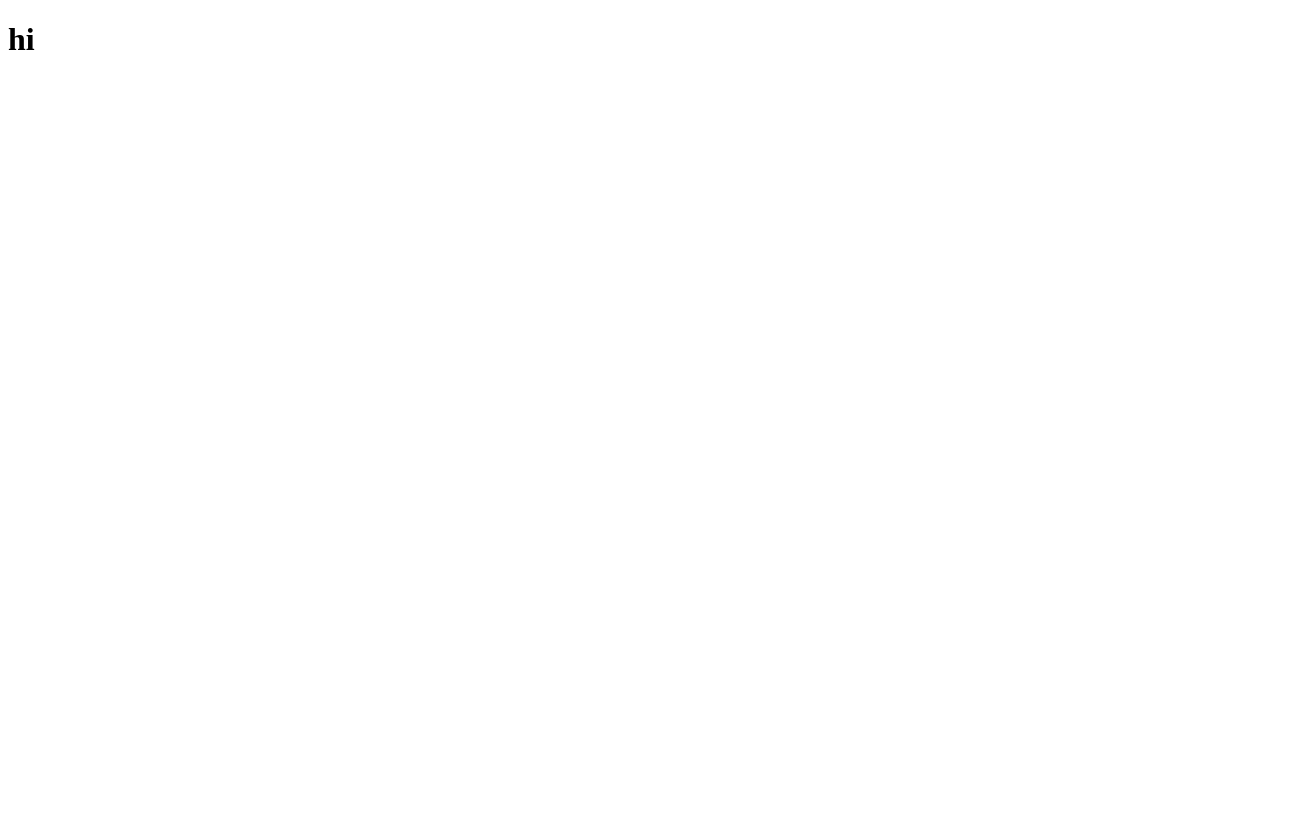
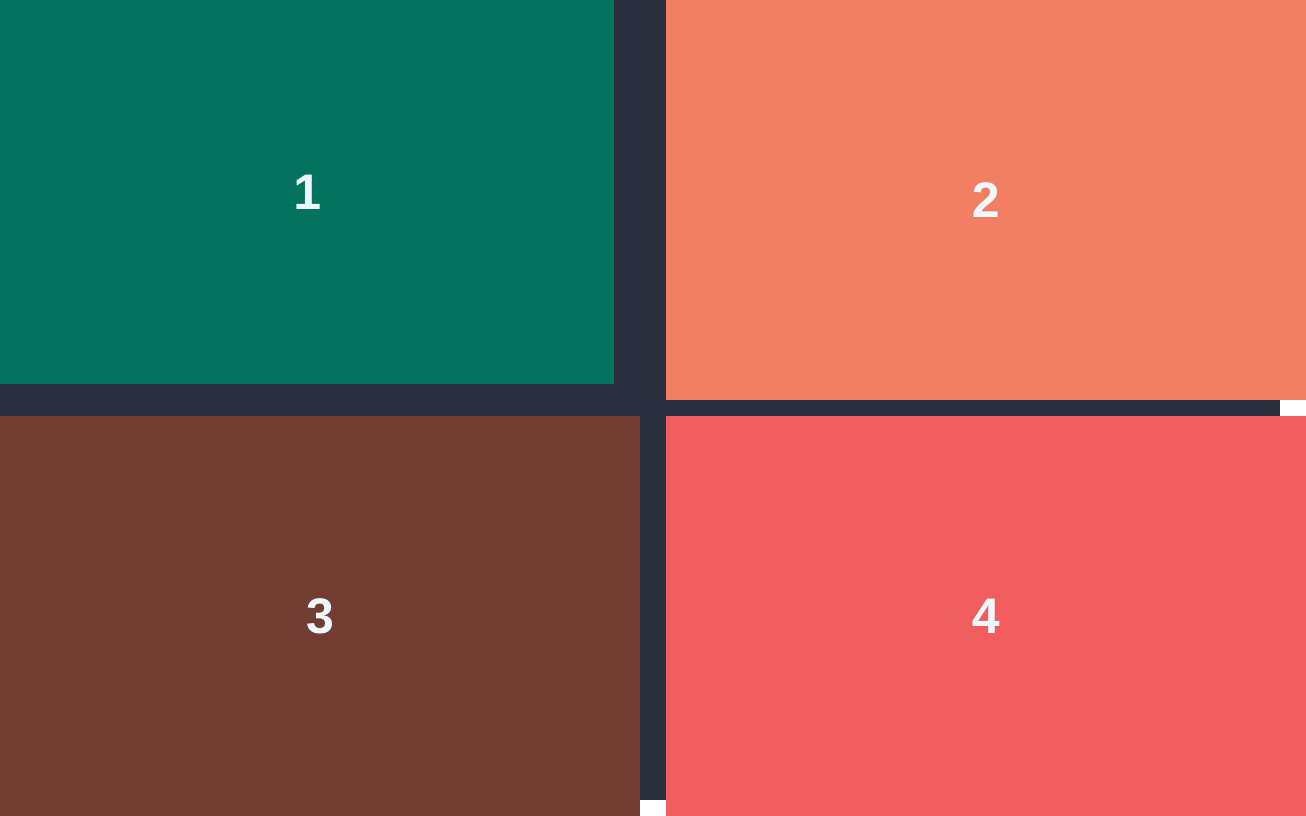
Before and after one commit to erwindevdesign/gridTemplates, a plain HTML site: page index.html in a window 1280 px wide. Shown: the whole page, 1306 px wide, since content can reach past the window. Drawn offline with Linux system fonts and the light colour scheme.

Commit message:
CSSgrid 2x2 gap-2%

```diff
--- /dev/null
+++ b/assets/css/style.css
@@ -0,0 +1,61 @@
+html{
+    font-size: 62.5%;
+}
+
+*{
+    box-sizing: border-box;
+    margin: 0;
+    padding: 0;
+    display: flexbox;
+}
+
+main{
+    background-color: #2B3040;
+    height: 100vh;
+    width: 100vw;
+    display: grid;
+    grid-template-columns: 50% 50%;
+    grid-template-rows: 50% 50%;
+    gap: 2%;
+
+}
+
+section{
+    font-family: Helvetica, sans-serif;
+    font-weight: bold;
+    font-size: 5rem;
+    color: aliceblue;
+    text-align: center;
+    display: flex;
+    justify-content: center;
+    align-items: center;
+
+
+}
+
+.content_one{
+    background-color: #02735E;
+    height: 48vh;
+    width: 48vw;
+
+    left: 2px;
+    right: 2%;
+}
+
+.content_two{
+    background-color:#F27E63;
+    height: 50vh;
+    width: 50vw;
+}
+
+.content_three{
+    background-color:#733C30;
+    height: 50vh;
+    width: 50vw;
+}
+
+.content_four{
+    background-color:#F25E5E;
+    height: 50vh;
+    width: 50vw;
+}
--- a/index.html
+++ b/index.html
@@ -10,10 +10,15 @@
     <meta name="author" content="MimoSB">
     <meta name="copyright" content="Erwin F.®">
     <meta name="robots" content="index, follow">
-    <link rel="stylesheet" href="/assets/style.css">
+    <link rel="stylesheet" href="/assets/css/style.css">
     <!-- <link rel="shortcut icon" href="favicon.ico" type="image/x-icon"> -->
 </head>
 <body>
-    <h1>hi</h1>
+    <main>
+        <section class="content_one" id="content_one">1</section>
+        <section class="content_two" id="content_two">2</section>
+        <section class="content_three" id="content_three">3</section>
+        <section class="content_four" id="content_four">4</section>
+    </main>
 </body>
 </html>
```
Also changed, not shown: assets/style.css (deleted), 1 other file.
